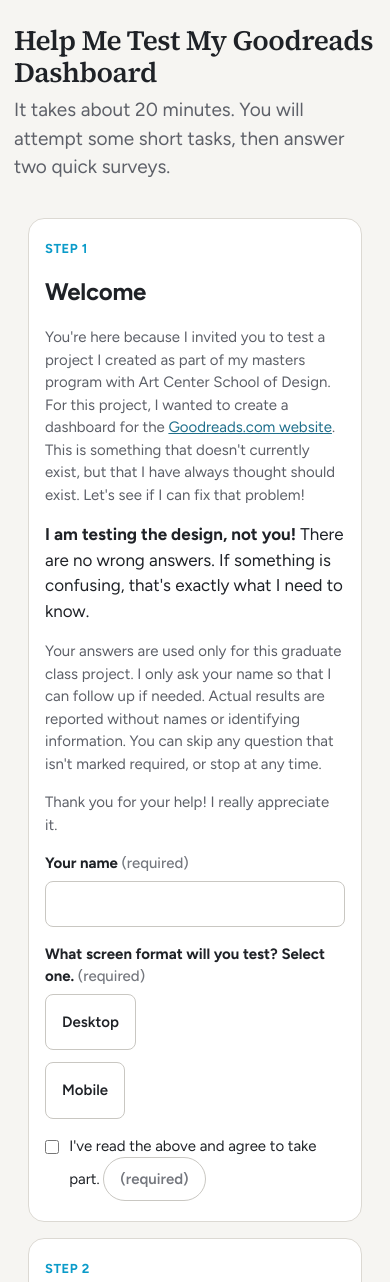
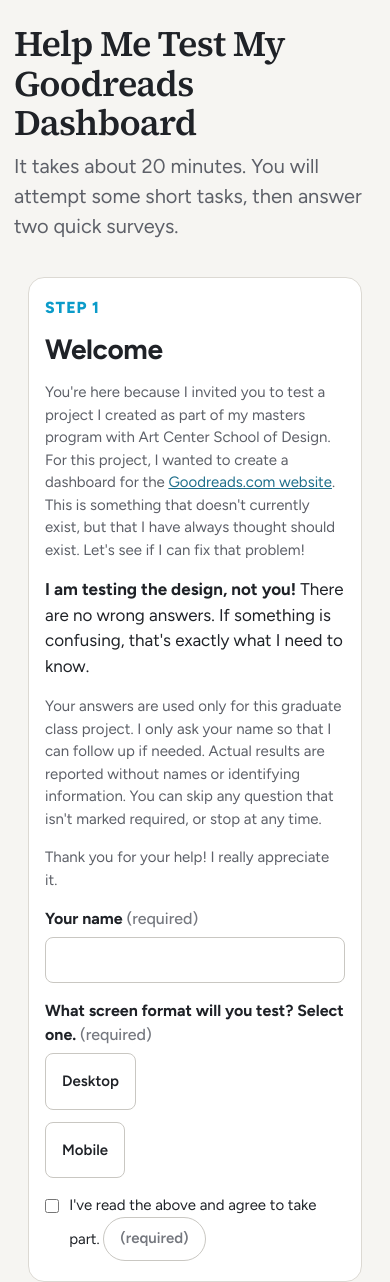
Before and after one commit to aoutlaw/goodreads-dashboard, a plain HTML site: page usabilitytest/index.html in a window 390 px wide. Shown: the top 1282 px of the page. Drawn offline with Linux system fonts and the light colour scheme.

Commit message:
Updated the headings so there was more contrast in sizes

```diff
--- a/usabilitytest/styles.css
+++ b/usabilitytest/styles.css
@@ -12,17 +12,17 @@ input, button, textarea { font: inherit; color: inherit; }
 .masthead { display: flex; align-items: baseline; gap: 12px; }
 .wordmark { font-family: var(--font-serif); font-weight: 600; font-size: 24px; }
 .eyebrow { font-size: 12px; font-weight: 700; letter-spacing: 0.08em; text-transform: uppercase; color: var(--text-tertiary); }
-h1 { font-family: var(--font-serif); font-weight: 600; font-size: clamp(28px, 5vw, 40px); line-height: 1.15; letter-spacing: -0.5px; margin-top: 4px; }
-.lead { font-size: 19px; color: var(--text-secondary); margin-top: 8px; }
+h1 { font-family: var(--font-serif); font-weight: 600; font-size: clamp(36px, 6vw, 48px); line-height: 1.1; letter-spacing: -0.8px; margin-top: 4px; }
+.lead { font-size: 20px; color: var(--text-secondary); margin-top: 8px; }
 
 .card { background: var(--bg-surface); border: 1px solid var(--border-default); border-radius: var(--radius-lg); padding: 28px; display: flex; flex-direction: column; gap: 16px; }
-.card h2 { font-size: 24px; font-weight: 700; letter-spacing: -0.3px; }
-.card .step { font-size: 13px; font-weight: 700; color: var(--text-stat); letter-spacing: 0.04em; text-transform: uppercase; }
+.card h2 { font-size: 30px; font-weight: 700; letter-spacing: -0.4px; line-height: 1.15; }
+.card .step { font-size: 16px; font-weight: 800; color: var(--text-stat); letter-spacing: 0.06em; text-transform: uppercase; line-height: 1.2; }
 .muted { color: var(--text-secondary); font-size: 15px; }
 ul.plain { margin: 0; padding-left: 20px; display: flex; flex-direction: column; gap: 6px; }
 
 .field { display: flex; flex-direction: column; gap: 6px; }
-.label { font-weight: 700; font-size: 15px; }
+.label { font-weight: 700; font-size: 16px; }
 .req { color: var(--text-tertiary); font-weight: 500; }
 input[type=text], textarea { width: 100%; padding: 10px 12px; border: 1px solid var(--border-strong); border-radius: var(--radius-md); background: var(--bg-surface); font-size: 16px; }
 textarea { min-height: 76px; resize: vertical; }
@@ -52,7 +52,7 @@ textarea { min-height: 76px; resize: vertical; }
 
 .task { border-top: 1px solid var(--border-default); padding-top: 20px; display: flex; flex-direction: column; gap: 12px; }
 .task:first-of-type { border-top: 0; padding-top: 0; }
-.task h3 { font-size: 18px; font-weight: 700; }
+.task h3 { font-size: 22px; font-weight: 700; line-height: 1.25; }
 .task h3 span { color: var(--text-stat); margin-right: 6px; }
 .task-notes-label { font-weight: 600; color: var(--text-secondary); }
 .row2 { display: grid; grid-template-columns: auto 1fr; gap: 12px 24px; align-items: center; }
@@ -60,7 +60,7 @@ textarea { min-height: 76px; resize: vertical; }
 
 .scale-q { display: flex; flex-direction: column; gap: 8px; padding: 14px 0; border-top: 1px solid var(--border-default); }
 .scale-q:first-of-type { border-top: 0; }
-.scale-q p { font-weight: 600; }
+.scale-q p { font-size: 17px; font-weight: 700; line-height: 1.35; }
 .scale-ends { display: flex; justify-content: space-between; max-width: 300px; font-size: 12px; color: var(--text-tertiary); }
 .scale-task-ends { max-width: 290px; }
 .scale .choices { gap: 6px; }
@@ -75,6 +75,10 @@ textarea { min-height: 76px; resize: vertical; }
 @media (max-width: 599px) {
   .wrap { padding: 20px 14px 72px; gap: 16px; }
   .card { padding: 20px 16px; }
+  h1 { font-size: 36px; }
+  .card h2 { font-size: 28px; }
+  .card .step { font-size: 16px; }
+  .task h3 { font-size: 20px; }
   .format-cards { grid-template-columns: 1fr; }
   .row2 { grid-template-columns: 1fr; gap: 6px; }
   .scale .choice span { width: 48px; }
```
